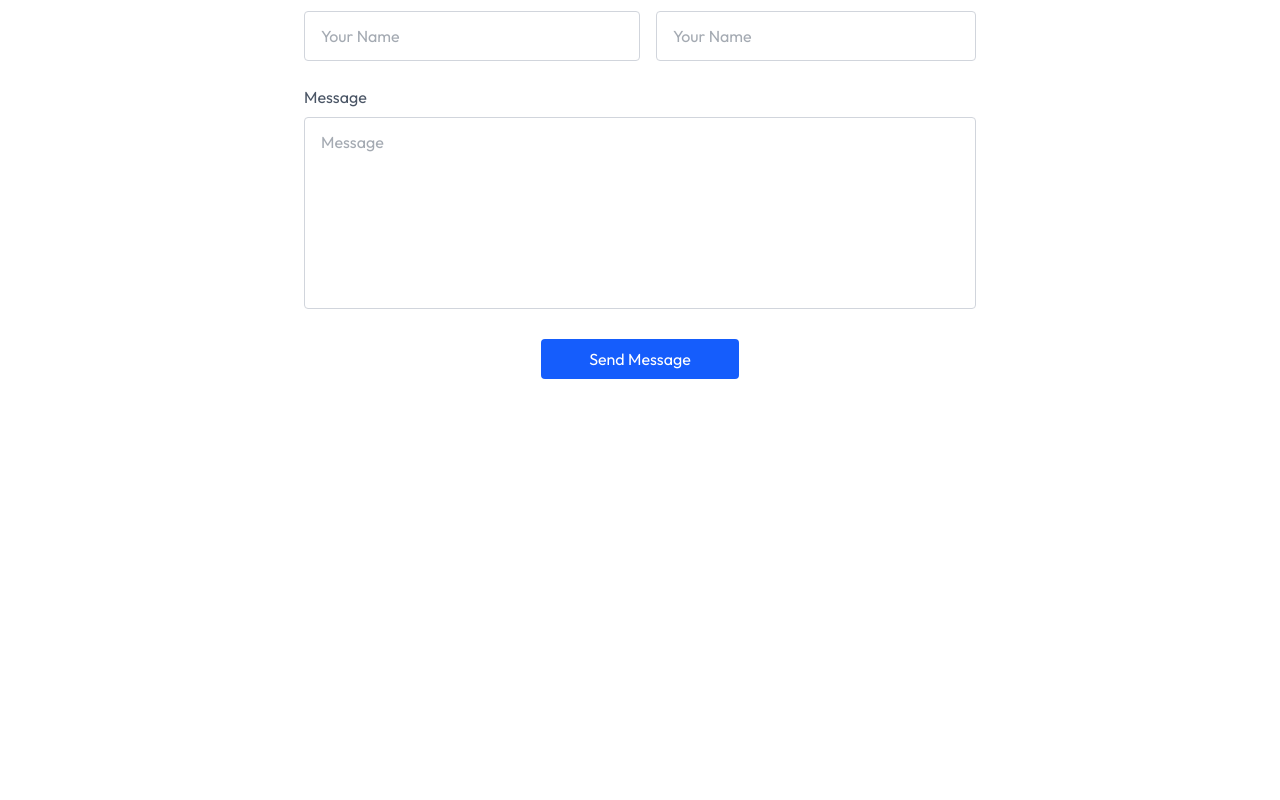
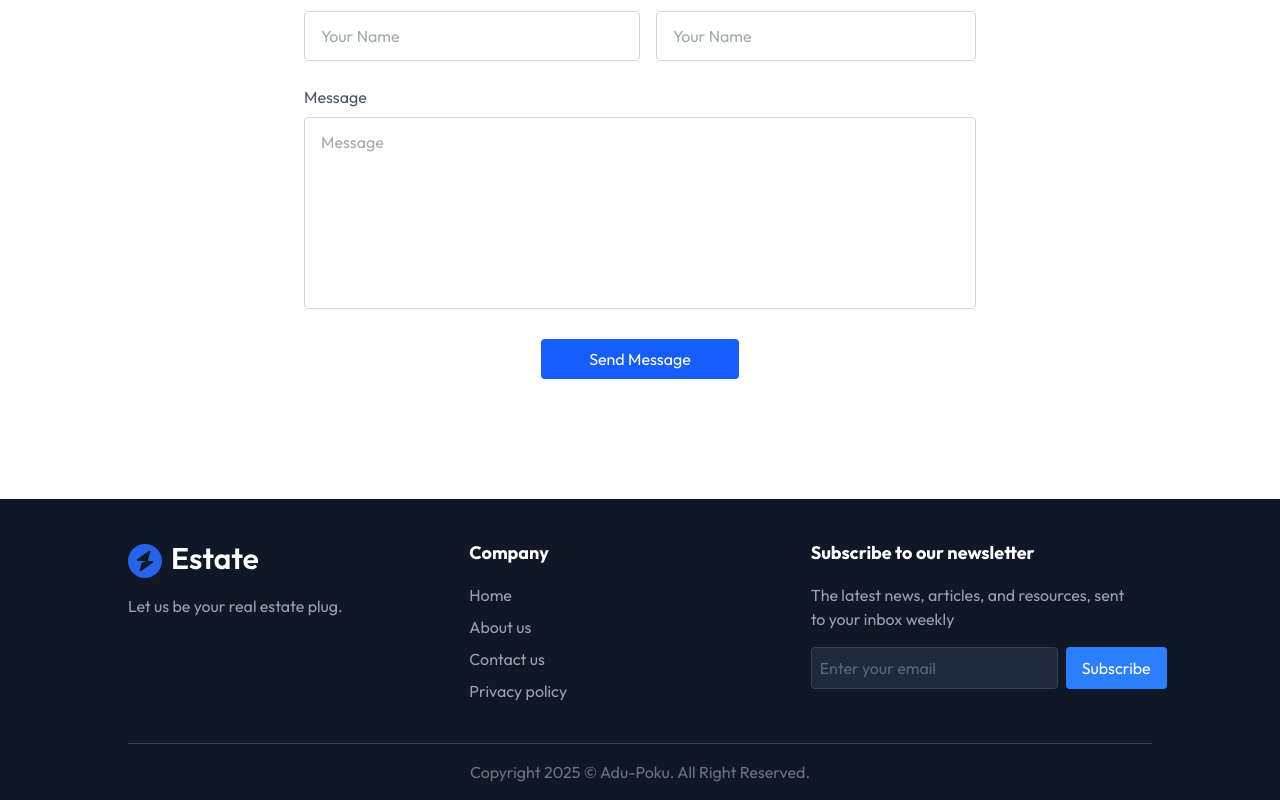
Before and after one commit to adupoku71/real-estate-app, a React (Vite) app: page / in a window 1280 px wide. Shown: the part 3795-4595 px from the top of the page. Before the commit the page ends 4294 px from the top, so only its background shows below. Built offline with nearby package versions, Linux system fonts and the light colour scheme.

Commit message:
Done with footer

```diff
--- a/src/App.tsx
+++ b/src/App.tsx
@@ -1,9 +1,11 @@
 import { About } from "./components/About";
 import { Contact } from "./components/Contact";
+import { Footer } from "./components/Footer";
 import { Header } from "./components/Header";
 import { Projects } from "./components/Projects";
 import { Testimonials } from "./components/Testimonials";
 
+// Add animation to individual components with framer motion
 function App() {
   return (
     <div className="w-full overflow-hidden">
@@ -12,6 +14,7 @@ function App() {
       <Projects />
       <Testimonials />
       <Contact />
+      <Footer />
     </div>
   );
 }
--- /dev/null
+++ b/src/components/Footer.tsx
@@ -0,0 +1,62 @@
+import { assets } from "../assets/assets";
+
+export const Footer = () => {
+  const navItems = [
+    { id: "home", label: "Home", href: "#" },
+    { id: "about", label: "About us", href: "#About" },
+    { id: "contact", label: "Contact us", href: "#Contact" },
+    { id: "privacy", label: "Privacy policy", href: "#" },
+  ];
+  return (
+    <footer
+      className="pt-10 px-4 md:px-20 lg:px-32 bg-gray-900 w-full overflow-hidden"
+      id="Footer"
+    >
+      <div className="container mx-auto flex flex-col md:flex-row justify-between items-start">
+        <div className="w-full md:w-1/3 mb-8 md:mb-0">
+          <img src={assets.logo_dark} alt="" />
+          <p className="text-gray-400 mt-4">Let us be your real estate plug.</p>
+        </div>
+        <div className="w-full md:w-1/3">
+          <h3 className="text-white text-lg font-bold mb-4">Company</h3>
+          <ul className="flex flex-col gap-2 text-gray-400">
+            {navItems.map((item) => (
+              <li key={item.id}>
+                <a className="hover:text-white" href={item.href}>
+                  {item.label}
+                </a>
+              </li>
+            ))}
+          </ul>
+        </div>
+        <div className="w-full md:w-1/3">
+          <h3 className="text-white text-lg font-bold mb-4">
+            Subscribe to our newsletter
+          </h3>
+          <p className="text-gray-400 mb-4 max-w-80">
+            The latest news, articles, and resources, sent to your inbox weekly
+          </p>
+
+          {/* Handle the subsribe by sending a received email to subscribers  */}
+          <form>
+            <div className="flex gap-2">
+              <input
+                className="p-2 rounded bg-gray-800 text-gray-400 border border-gray-700 focus:outline-none w-full md:w-auto"
+                type="email"
+                name="email"
+                id="email"
+                placeholder="Enter your email"
+              />
+              <button className="py-2 px-4 rounded bg-blue-500 text-white">
+                Subscribe
+              </button>
+            </div>
+          </form>
+        </div>
+      </div>
+      <div className="border-t border-gray-700 py-4 mt-10 text-center text-gray-500">
+        Copyright 2025 &copy; Adu-Poku. All Right Reserved.
+      </div>
+    </footer>
+  );
+};
--- a/src/components/Header.tsx
+++ b/src/components/Header.tsx
@@ -3,6 +3,7 @@ import { Navbar } from "./Navbar";
 export const Header = () => {
   return (
     <header
+      id="Header"
       className="min-h-screen mb-4 bg-cover bg-center flex items-center w-full overflow-hidden"
       style={{ backgroundImage: "url('/real-estate-app/header_img.png')" }}
     >
```
